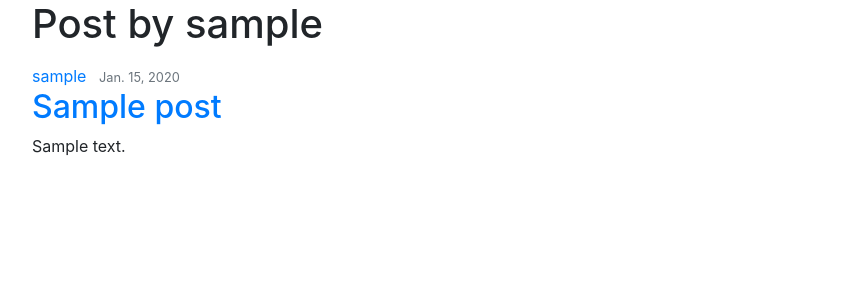
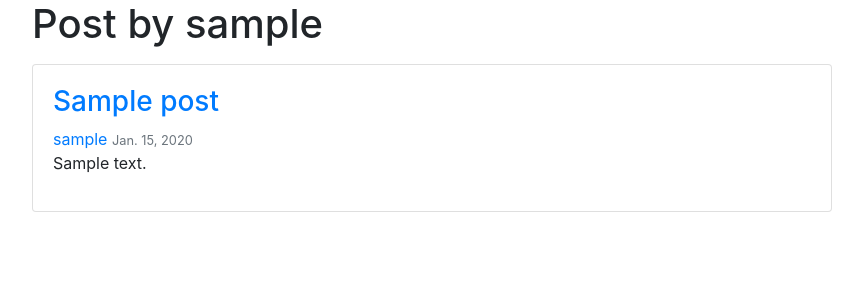
Before and after one commit to SeanDuttonJones/StormHacks, a Django app: the page made by VVS/Blog/Templates/Blog/user_posts.html in a window 1280 px wide. Shown: the part 56-356 px from the top of the page, without its empty margins (53-916 px from the left). Run offline with Django 3.2, Linux system fonts and the light colour scheme; tables that the repository leaves empty hold one stand-in row (Sample ...); some libraries are stand-ins or nearby versions.

Commit message:
update content veiw

```diff
--- a/VVS/Blog/Templates/Blog/user_posts.html
+++ b/VVS/Blog/Templates/Blog/user_posts.html
@@ -2,15 +2,15 @@
 {% block content %}
     <h1 class="mb-3"> Post by {{ view.kwargs.username }}</h1>
     {% for post in posts %}
-        <article class="media content-section">
-          <div class="media-body">
-            <div class="article-metadata">
-              <a class="mr-2" href="{% url 'user-posts' post.author.username %}">{{ post.author }}</a>
-              <small class="text-muted">{{ post.date_posted }}</small>
+        <div class="mb-3">
+            <div class="card"  style="width: 50rem;">
+                <div class="card-body">
+                    <h3><a class="card-title" href="{% url 'post-detail' post.id %}">{{ post.title }}</a></h3>
+                    <a class="card-text" href="{% url 'user-posts' post.author.username %}">{{ post.author }}</a>
+                    <small class="text-muted">{{ post.date_posted }}</small>
+                    <p class="article-content">{{ post.summary }}</p>
+                </div>
             </div>
-            <h2><a class="article-title" href="{% url 'post-detail' post.id %}">{{ post.title }}</a></h2>
-            <p class="article-content">{{ post.summary }}</p>
-          </div>
-        </article>
+        </div>
     {% endfor %}
 {% endblock content %}
--- a/VVS/Blog/models.py
+++ b/VVS/Blog/models.py
@@ -25,11 +25,25 @@ class Post(models.Model):
     def save(self, *args, **kwargs):
         super(Post, self).save(*args, **kwargs)
         api = initKeys(Tweet)
-        api.send_tweet(content)
+        api.send_tweet(self.summary)
 
-    def initKeys(script):
-        consumer_key = config.Twitter['Consumer_Key']
-        consumer_secret = config.Twitter['Consumer_Secret']
-        access_token = config.Twitter['Access_Token']
-        access_token_secret = config.Twitter['Access_Secret']
-        return script(consumer_key,consumer_secret,access_token,access_token_secret)
+def initKeys(script):
+    consumer_key = config.Twitter['Consumer_Key']
+    consumer_secret = config.Twitter['Consumer_Secret']
+    access_token = config.Twitter['Access_Token']
+    access_token_secret = config.Twitter['Access_Secret']
+    return script(consumer_key,consumer_secret,access_token,access_token_secret)
+
+# def initFaceBook():
+#     graph = facebook.GraphAPI(access_token="XXXXXXXX")
+#     print
+#     graph
+#     # to post to your wall
+#     graph.put_object("me", "feed", message="Posting on my wall1!")
+#     # to get your posts/feed
+#     feed = graph.get_connections("me", "feed")
+#     post = feed["data"]
+#     print
+#     post
+#     # to put comments for particular post id
+#     graph.put_object(post["id"], "comments", message="First!")
--- a/VVS/Blog/views.py
+++ b/VVS/Blog/views.py
@@ -14,8 +14,6 @@ def home(request):
     }
     return render(request, 'Blog/home.html', context)
 
-def tweetContent():
-    content = request.POST.get('taskID',None)
 
 class PostListView(ListView):
     model = Post
```
Also changed, not shown: VVS/Blog/Templates/Blog/home.html (+8 -5 lines), VVS/Blog/Templates/Blog/post_detail.html (+12 -15 lines).
